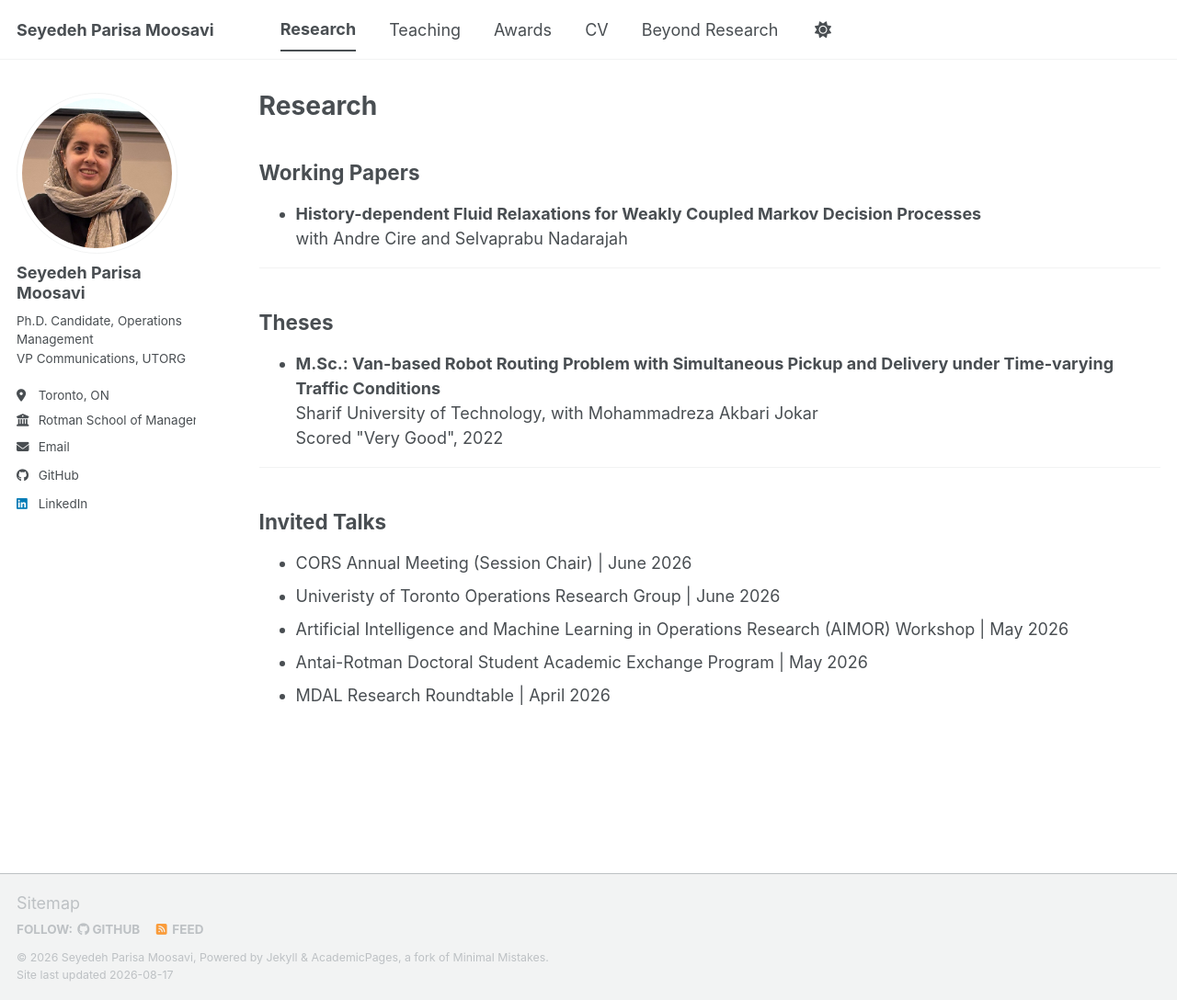
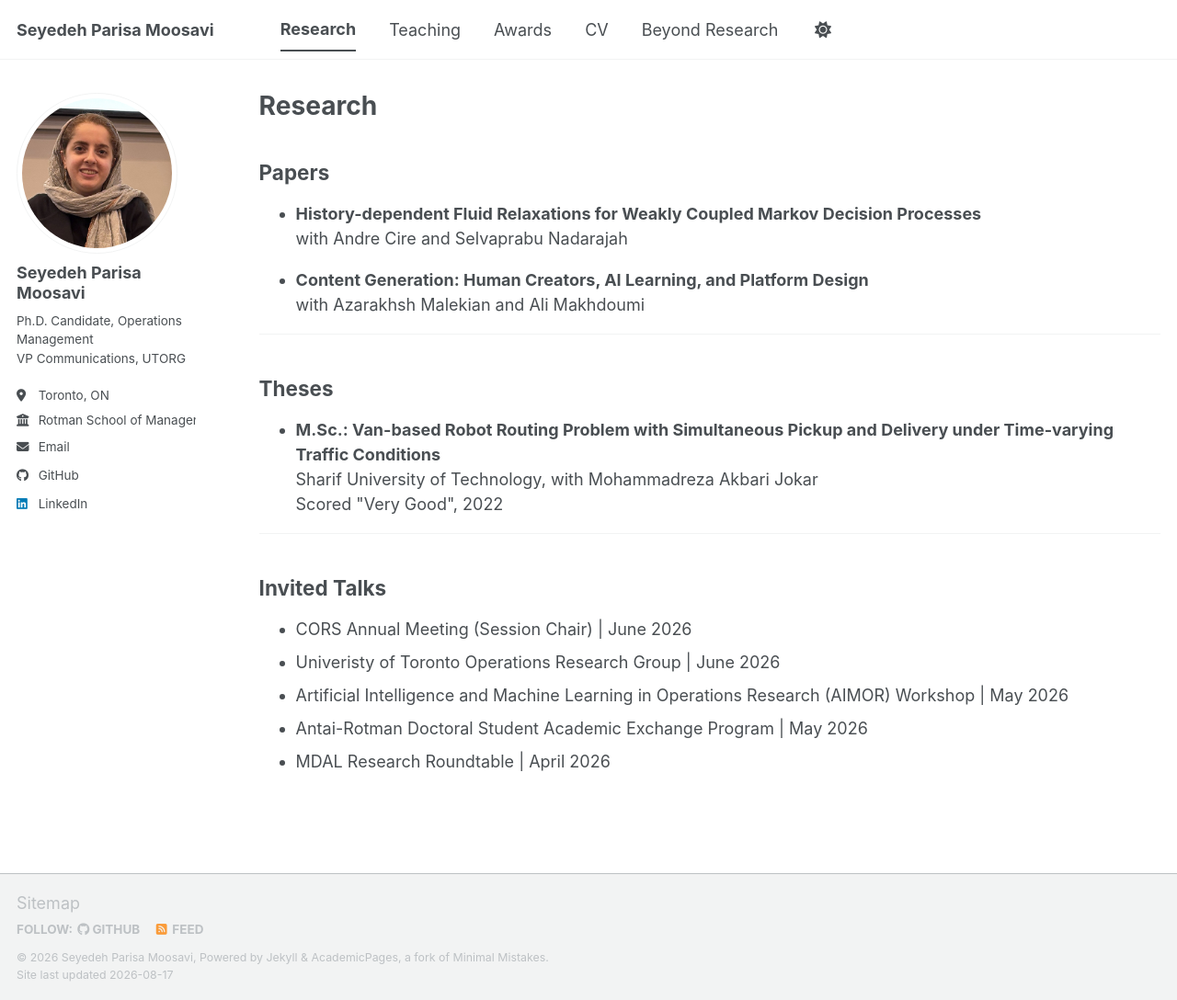
Before and after one commit to parisamsv/parisamsv.github.io, a Jekyll site: the page built from _pages/publications.html, in a window 1280 px wide and 1088 px high. Shown: the whole window at 92% size. Built offline with Jekyll 4.4.1, drawn with Linux system fonts in a browser that asks for light colours; a script bundle is joined from its source files by our own code; library files that are not in the unit come from our copies.

Commit message:
Change 'Working Papers' to 'Papers' and add publication
Updated section titles and added new publication entry.

```diff
--- a/_pages/publications.html
+++ b/_pages/publications.html
@@ -5,12 +5,19 @@ permalink: /research/
 author_profile: true
 ---
 
-<h2>Working Papers</h2>
+<h2>Papers</h2>
 
 <ul class="no-border-list">
     <li>
         <strong>History-dependent Fluid Relaxations for Weakly Coupled Markov Decision Processes</strong><br>
         with Andre Cire and Selvaprabu Nadarajah
+    </li>
+</ul>
+
+<ul class="no-border-list">
+    <li>
+        <strong>Content Generation: Human Creators, AI Learning, and Platform Design</strong><br>
+        with Azarakhsh Malekian and Ali Makhdoumi
     </li>
 </ul>
 
```
